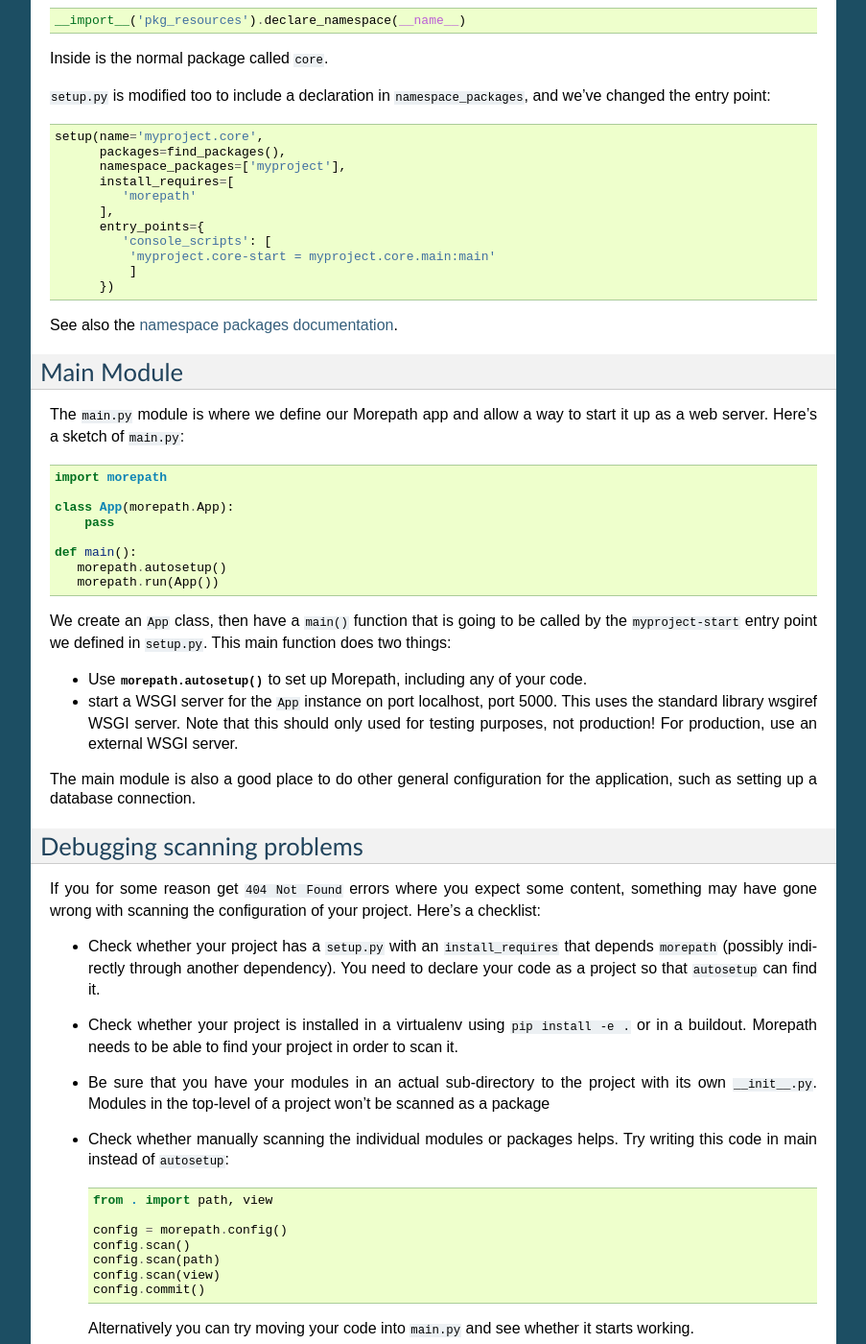
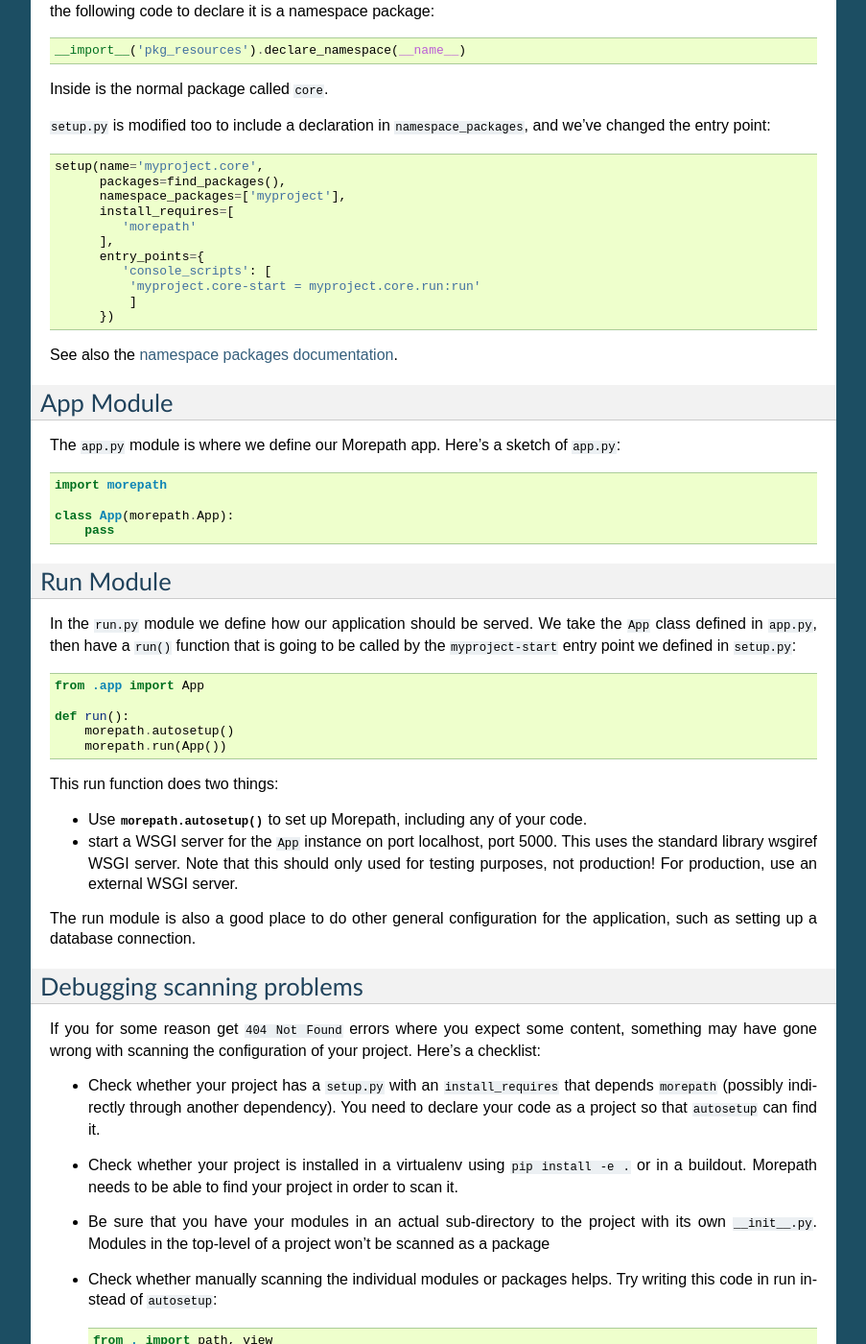
Before and after one commit to morepath/morepath, a Sphinx documentation site: the page built from doc/organizing_your_project.rst, in a window 1280 px wide and 1400 px high, scrolled down 2115 px. Shown: the whole window at 96% size, without its empty margins (198-1101 px from the left). Built offline with Sphinx 7.4.7, drawn with Linux system fonts in a browser that asks for light colours; some of the changed text lies outside the part shown.

Commit message:
Split-up 'main.py' into 'run.py' & 'app.py'

```diff
--- a/doc/organizing_your_project.rst
+++ b/doc/organizing_your_project.rst
@@ -42,10 +42,11 @@ project that follows the guidelines in this document::
       setup.py
       myproject
            __init__.py
-          main.py
+          app.py
           model.py
           [collection.py]
           path.py
+          run.py
           view.py
 
 Project setup
@@ -63,7 +64,7 @@ things relevant to Morepath shown and everything else cut out::
         ],
         entry_points={
            'console_scripts': [
-            'myproject-start = myproject.main:main'
+            'myproject-start = myproject.run:run'
             ]
         })
 
@@ -82,7 +83,7 @@ Finally there is an ``entry_points`` section that declares a console
 script (something you can run on the command-prompt of your operating
 system). When you install this project, a ``myproject-start`` script
 is automatically generated that you can use to start up the web
-server. It calls the ``main()`` function in the ``myproject.main``
+server. It calls the ``run()`` function in the ``myproject.run``
 module. Let's create this next.
 
 You now need to install this project. If you want to install this
@@ -123,10 +124,11 @@ Different sub-projects could then be called ``myproject.core``,
           __init__.py
           core
               __init__.py
-              main.py
+              app.py
               model.py
               [collection.py]
               path.py
+              run.py
               view.py
 
 The change is the namespace package directory ``myproject`` that contains
@@ -148,7 +150,7 @@ Inside is the normal package called ``core``.
         ],
         entry_points={
            'console_scripts': [
-            'myproject.core-start = myproject.core.main:main'
+            'myproject.core-start = myproject.core.run:run'
             ]
         })
 
@@ -156,24 +158,32 @@ See also the `namespace packages documentation`_.
 
 .. _`namespace packages documentation`: http://pythonhosted.org/setuptools/setuptools.html#namespace-packages
 
-Main Module
+App Module
 -----------
 
-The ``main.py`` module is where we define our Morepath app and allow a
-way to start it up as a web server. Here's a sketch of ``main.py``::
+The ``app.py`` module is where we define our Morepath app. Here's a sketch of
+``app.py``::
 
   import morepath
 
   class App(morepath.App):
       pass
 
-  def main():
-     morepath.autosetup()
-     morepath.run(App())
+Run Module
+----------
 
-We create an ``App`` class, then have a ``main()`` function that is
-going to be called by the ``myproject-start`` entry point we defined
-in ``setup.py``. This main function does two things:
+In the ``run.py`` module we define how our application should be served. We
+take the ``App`` class defined in ``app.py``, then have a ``run()`` function
+that is going to be called by the ``myproject-start`` entry point we defined
+in ``setup.py``::
+
+  from .app import App
+
+  def run():
+      morepath.autosetup()
+      morepath.run(App())
+
+This run function does two things:
 
 * Use :func:`morepath.autosetup()` to set up Morepath, including any
   of your code.
@@ -183,7 +193,7 @@ in ``setup.py``. This main function does two things:
   that this should only used for testing purposes, not production! For
   production, use an external WSGI server.
 
-The main module is also a good place to do other general configuration
+The run module is also a good place to do other general configuration
 for the application, such as setting up a database connection.
 
 Debugging scanning problems
@@ -207,7 +217,7 @@ configuration of your project. Here's a checklist:
   project won't be scanned as a package
 
 * Check whether manually scanning the individual modules or packages
-  helps. Try writing this code in main instead of ``autosetup``::
+  helps. Try writing this code in run instead of ``autosetup``::
 
     from . import path, view
 
@@ -217,11 +227,11 @@ configuration of your project. Here's a checklist:
     config.scan(view)
     config.commit()
 
-  Alternatively you can try moving your code into ``main.py`` and see
+  Alternatively you can try moving your code into ``app.py`` and see
   whether it starts working.
 
   If this fixes things, then your Python package seems not to be
-  properly installed as a Python package; only the ``main`` module get
+  properly installed as a Python package; only the ``run`` module get
   scanned properly. Morepath should be able to pick up everything in
   your package if only you organize it correctly.
 
@@ -235,15 +245,13 @@ Morepath's built in development server does not offer this feature,
 but you can accomplish it with `Werkzeug's server`_.
 
 First install the `Werkzeug package`_ into your project. Then modify
-your main module to look like this::
+your run module to look like this::
 
   import morepath
   from werkzeug.serving import run_simple
+  from .app import App
 
-  class App(morepath.App):
-      pass
-
-  def main():
+  def run():
       morepath.autosetup()
       run_simple('localhost', 8080, App(), use_reloader=True)
 
@@ -277,13 +285,13 @@ waitress::
         ],
   ...
 
-Then we modify ``main.py`` to use waitress::
+Then we modify ``run.py`` to use waitress::
 
   import waitress
 
   ...
 
-  def main():
+  def run():
      ...
      waitress.serve(App())
 
@@ -299,7 +307,7 @@ app::
      morepath.autosetup()
      return App()
 
-  $ waitress-serve --call myproject.main:wsgi_factory
+  $ waitress-serve --call myproject.run:wsgi_factory
 
 This uses waitress's ``--call`` functionality to invoke a WSGI factory
 instead of a WSGI function. If you want to use a WSGI function
@@ -377,7 +385,7 @@ Path module
 Now that we have models, we need to publish them on the web. First we need
 to define their paths. We do this in a ``path.py`` module::
 
-  from .main import App
+  from .app import App
   from . import model
 
   @App.path(model=model.Document, path='documents/{id}')
@@ -405,7 +413,7 @@ View module
 We have models and they're published on a path. Now we need to represent
 them as actual web resources. We do this in the ``view.py`` module::
 
-  from .main import App
+  from .app import App
   from . import model
 
   @App.json(model=model.Document)
```
Also changed, not shown: doc/building_large_applications.rst (+6 -6 lines), doc/more.static.rst (+11 -8 lines).
